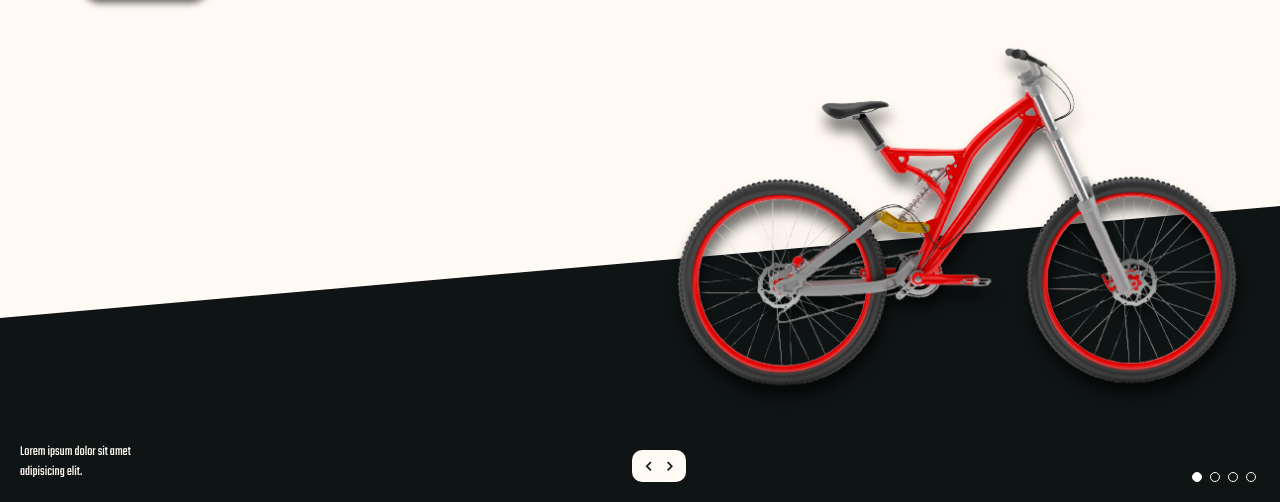
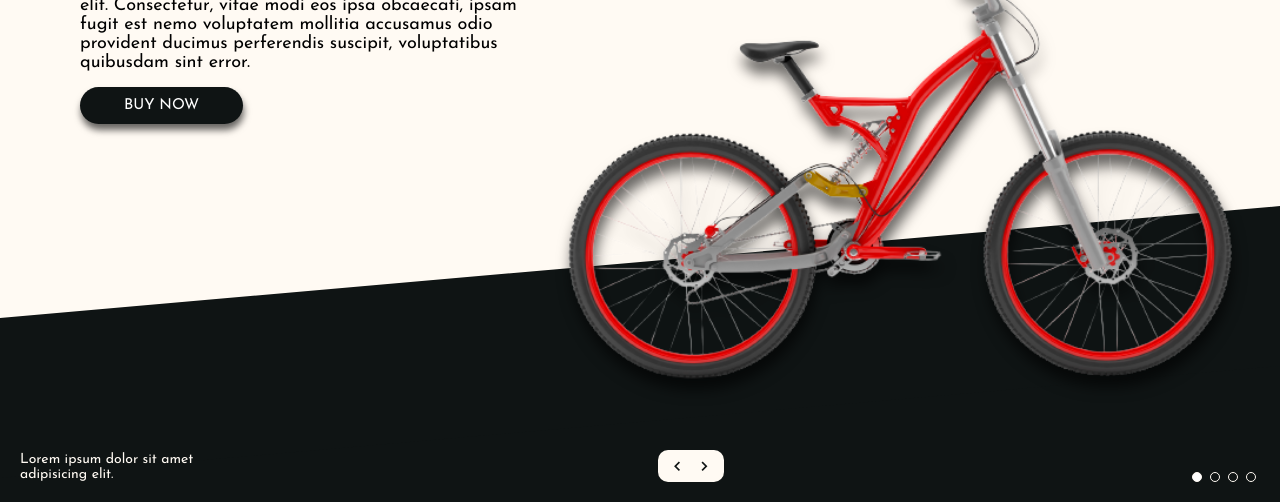
Before and after one commit to EcodeJR/roll, a plain HTML site: page index.html in a window 1280 px wide. Shown: the part 298-800 px from the top of the page. Drawn offline with nearby package versions, Linux system fonts and the light colour scheme.

Commit message:
Add files via upload

```diff
--- a/style.css
+++ b/style.css
@@ -1,12 +1,15 @@
 /*@import url('https://fonts.googleapis.com/css2?family=Oswald:wght@300;400;500;600;700&family=Roboto+Condensed:wght@300;400;700&display=swap');*/
+/*
+@import url('https://fonts.googleapis.com/css2?family=Oswald:wght@300;400;500;600;700&family=Teko:wght@300;400;500;600;700&display=swap');*/
 
-@import url('https://fonts.googleapis.com/css2?family=Oswald:wght@300;400;500;600;700&family=Teko:wght@300;400;500;600;700&display=swap');
+@import url('https://fonts.googleapis.com/css2?family=Josefin+Sans:wght@100;400;500;600;700&display=swap');
 * {
     margin: 0;
     padding: 0;
     box-sizing: border-box;
     /*font-family: 'Oswald', sans-serif;*/
-    font-family: 'Teko', sans-serif;
+    /*font-family: 'Teko', sans-serif;*/
+    font-family: 'Josefin Sans', sans-serif;
 }
 
 body {
@@ -87,7 +90,7 @@ ul li a {
 }
 
 .main_text {
-    width: 50%;
+    width: 40%;
     display: flex;
     align-items: flex-start;
     justify-content: flex-start;
@@ -106,7 +109,7 @@ ul li a {
 }
 
 .main_content p {
-    font-size: 15px;
+    font-size: 18px;
     margin: 15px 0;
 }
 
@@ -133,13 +136,15 @@ ul li a {
     display: flex;
     align-items: flex-end;
     justify-content: center;
-    z-index: 10;
+
+    width: 60%;
 }
 
 .image img {
     width: 100%;
     height: auto;
     filter: drop-shadow(2px 12px 7px rgba(0, 0, 0, 0.6));
+    z-index: 11;
 }
 
 .dark {
@@ -149,7 +154,7 @@ ul li a {
     height: 20vh;
     width: 100%;
     background-color: #0f1414;
-    z-index: 2;
+    z-index: 10;
     display: flex;
     align-items: flex-end;
     justify-content: space-between;
@@ -184,10 +189,12 @@ ul li a {
     display: flex;
     align-items: center;
     justify-content: space-between;
+    z-index: 12;
 }
 
 .arrows i {
     cursor: pointer;
+    margin: 0 3px;
 }
 
 .ctrls {
@@ -207,9 +214,12 @@ ul li a {
     background-color: #fff;
 }
 
-@media only screen and (max-width: 768px) {
+@media only screen and (max-width: 720px) {
     main {
         padding: 0 10px;
+    }
+    ul li a {
+        margin: 0 10px;
     }
     .main_content {
         height: 80vh;
@@ -223,12 +233,13 @@ ul li a {
         flex-direction: column;
         padding: 20px;
     }
+
     .main_text h1 {
         font-size: 70px;
     }
 }
 
-@media only screen and (max-width: 425px) {
+@media only screen and (max-width: 465px) {
     main {
         height: 100vh;
         overflow: hidden;
@@ -296,7 +307,4 @@ ul li a {
     .dark p {
         font-size: 10px;
     }
-    .arrows i {
-        margin: 0 3px;
-    }
 }
```
